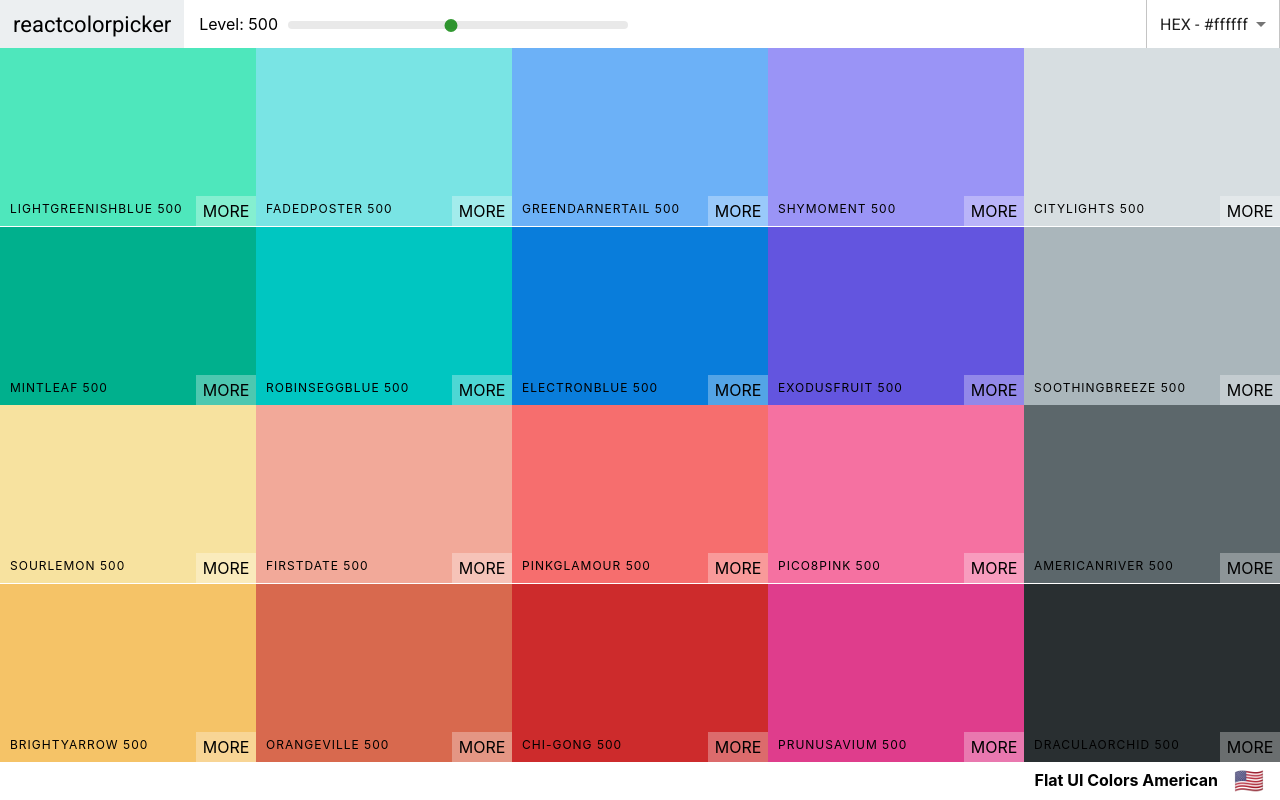
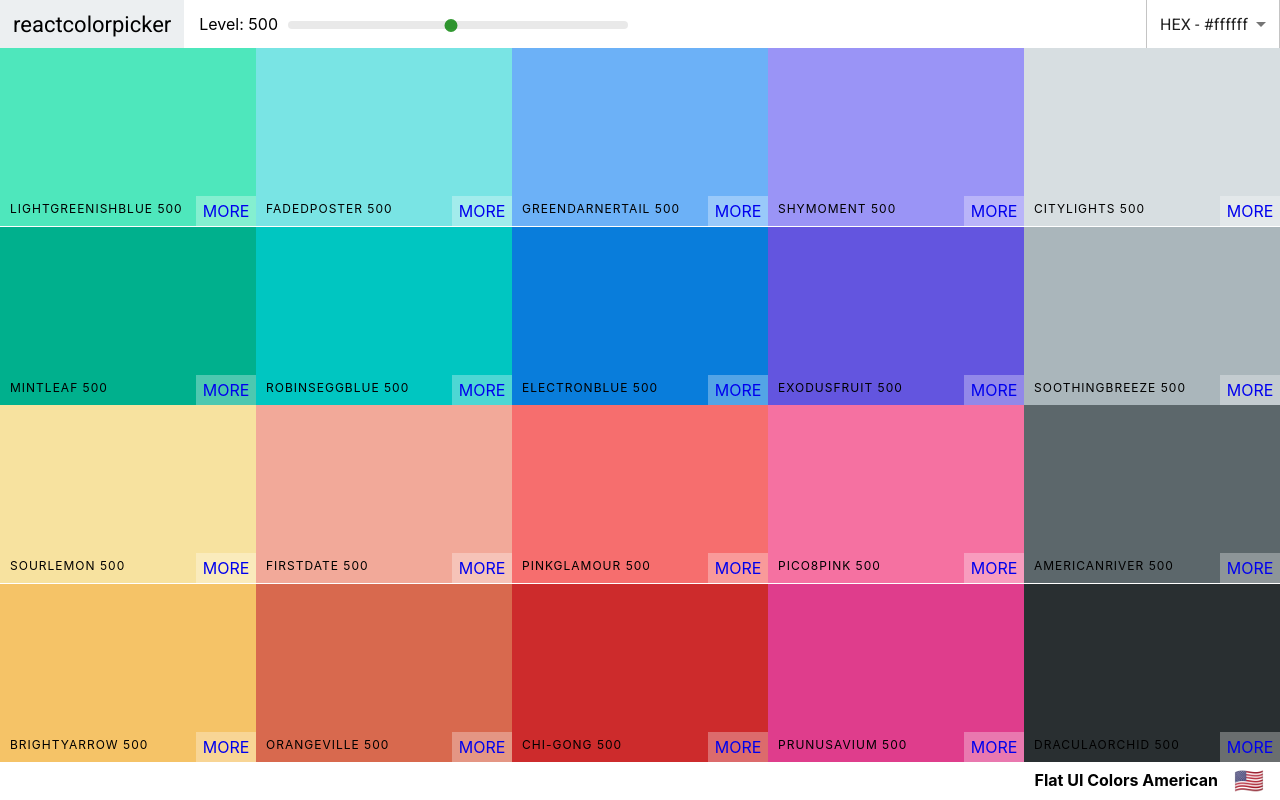
Before and after one commit to ThuraAungKyaw/react-color-project, a React (Create React App) app: page /palette/flat-ui-colors-american in a window 1280 px wide. Built offline with nearby package versions, Linux system fonts and the light colour scheme.

Commit message:
Color Box More Link Add, New Route for Color-specific palette

```diff
--- a/src/App.js
+++ b/src/App.js
@@ -18,6 +18,9 @@ function App() {
 
           setCurrentPalette(palette)
         }} />} />
+        <Route exact path="/palette/:paletteId/:colorId" element={<>Hello</>} />
+
+
       </Routes>
     </div>
   );
--- a/src/ColorBox.js
+++ b/src/ColorBox.js
@@ -1,5 +1,7 @@
 import React, { Component } from "react";
 import { CopyToClipboard } from "react-copy-to-clipboard";
+import { Link } from "react-router-dom";
+
 import './ColorBox.css'
 
 class ColorBox extends Component {
@@ -41,7 +43,12 @@ class ColorBox extends Component {
                             <span>{name}</span>
                         </div>
                         <button className="copy-btn">Copy</button>
-                        <span className="see-more">More</span>
+                        <Link to="/" onClick={(e) => {
+                            e.stopPropagation()
+                        }}>
+                            <span className="see-more">More</span>
+                        </Link>
+
                     </div>
                 </div>
             </CopyToClipboard>
```
